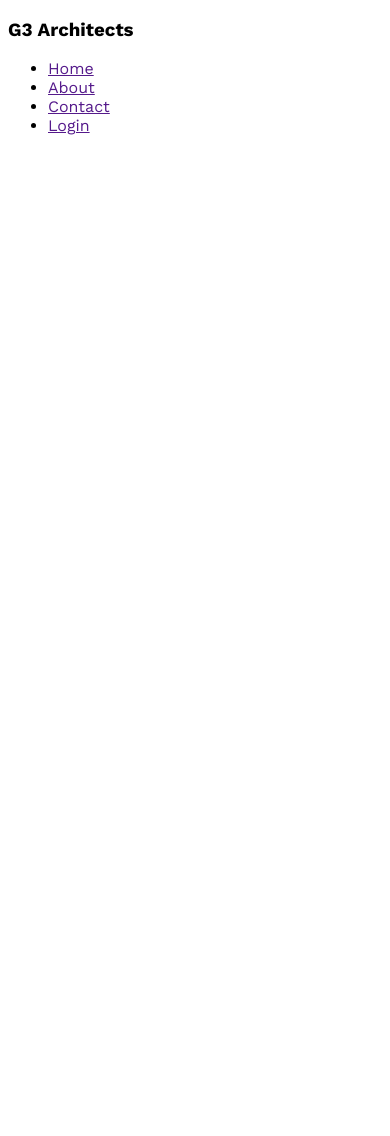
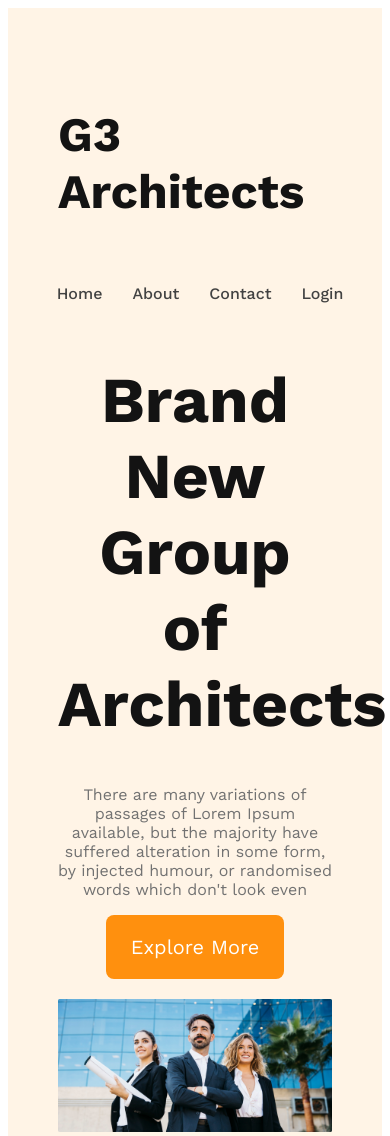
Before and after one commit to Taohid16/g3-architects-website, a plain HTML site: page index.html in a window 390 px wide. Shown: the top 1136 px of the page. Before the commit the page ends 844 px from the top, so only its background shows below. Drawn offline with nearby package versions, Linux system fonts and the light colour scheme.

Commit message:
finished the header section with resposive for mobile and medium device

```diff
--- a/index.html
+++ b/index.html
@@ -9,7 +9,7 @@
 <body>
     <header>
         <nav>
-            <h3>G3 Architects</h3>
+            <h3 class="nav-title">G3 Architects</h3>
             <ul>
                 <li><a href="">Home</a></li>
                 <li><a href="">About</a></li>
@@ -17,6 +17,16 @@
                 <li><a href="">Login</a></li>
             </ul>
         </nav>
+        <div class="banner">
+            <div class="banner-content">
+                <h1 class="banner-title">Brand New
+                    Group of Architects
+                    </h1>
+                <p class="banner-description">There are many variations of passages of Lorem Ipsum available, but the majority have suffered alteration in some form, by injected humour, or randomised words which don't look even</p>
+                <button class="btn-primary">Explore More</button>
+            </div>
+            <img src="images/banner.png" alt="">
+        </div>
     </header>
     <main>
 
--- a/styles/architect.css
+++ b/styles/architect.css
@@ -4,3 +4,72 @@
     font-family: 'Open Sans', sans-serif;
     font-family: 'Work Sans', sans-serif;
 }
+header{
+    background-color: rgba(255, 144, 14, 0.10);
+    padding: 50px 240px;
+}
+nav{
+    display: flex;
+    justify-content: space-between;
+    align-items: center;
+}
+nav > ul{
+    display: flex;
+}
+nav li{
+    list-style: none;
+    margin-right: 30px;
+    font-weight: 500;
+    font-size: 1rem;
+}
+nav li a{
+    text-decoration: none;
+    color: #424242;
+}
+.nav-title{
+    font-size: 3rem;
+    font-weight: 700;
+    color: #131313;
+}
+.banner-content{
+    max-width: 800px;
+    text-align: center;
+    margin: 0 auto;
+}
+.banner-title{
+    font-size: 4rem;
+    font-weight: 700;
+    color: #131313;
+}
+.banner-description{
+    color: #727272;
+
+}
+.btn-primary{
+    border-radius: 8px;
+    background: #FF900E;
+    padding: 20px 25px;
+    color: #fff;
+    font-size: 1.25rem;
+    cursor: pointer;
+    border: 0;
+}
+.banner img{
+    width: 100%;
+    margin-top: 20px;
+}
+@media screen   and (max-width: 576px) {
+    header{
+        padding: 50px;
+    }
+    nav{
+        flex-direction: column;
+    }
+
+}
+@media screen   and (min-width:576px)   and (max-width:960px)   {
+    nav{
+        flex-direction: column;
+    }
+
+}
```
